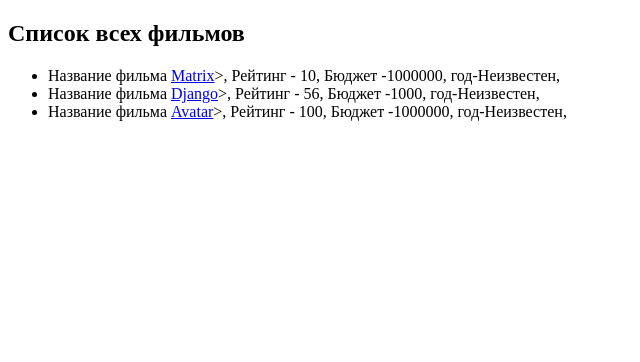
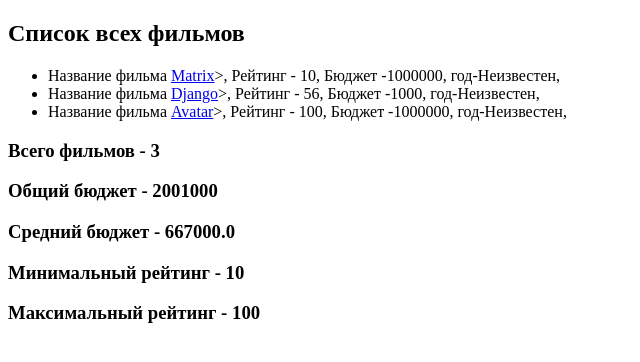
Before and after one commit to RustamKeneev/movie_project_django, a Django app: page / in a window 1280 px wide. Shown: the top 362 px of the page, without its empty margins (0-640 px from the left). Run offline with Django 4.2, Linux system fonts and the light colour scheme; data comes from the database, SQL or seed files in the repository.

Commit message:
Aggregation. Django 3

```diff
--- a/movie_app/templates/movie_app/all_movies.html
+++ b/movie_app/templates/movie_app/all_movies.html
@@ -13,4 +13,9 @@
             </li>
         {% endfor %}
     </ul>
+    <h3>Всего фильмов - {{ aggregate.id__count }}</h3>
+    <h3>Общий бюджет - {{ aggregate.budget__sum }}</h3>
+    <h3>Средний бюджет - {{ aggregate.budget__avg }}</h3>
+    <h3>Минимальный рейтинг -  {{ aggregate.rating__min }}</h3>
+    <h3>Максимальный рейтинг -  {{ aggregate.rating__max }}</h3>
 {% endblock %}
--- a/movie_app/views.py
+++ b/movie_app/views.py
@@ -1,12 +1,14 @@
 from django.shortcuts import render, get_object_or_404
 from .models import Movie
-from django.db.models import F
+from django.db.models import F, Sum, Max, Min, Count, Avg
 
 
 def show_all_movies(request):
     movies = Movie.objects.order_by(F('year').desc(nulls_last=True), 'rating')
+    aggregate = movies.aggregate(Sum('budget'), Avg('budget'), Avg('rating'), Min('rating'), Max('rating'), Count('id'))
     return render(request, 'movie_app/all_movies.html', {
-        'movies': movies
+        'movies': movies,
+        'aggregate': aggregate
     })
 
 
```
